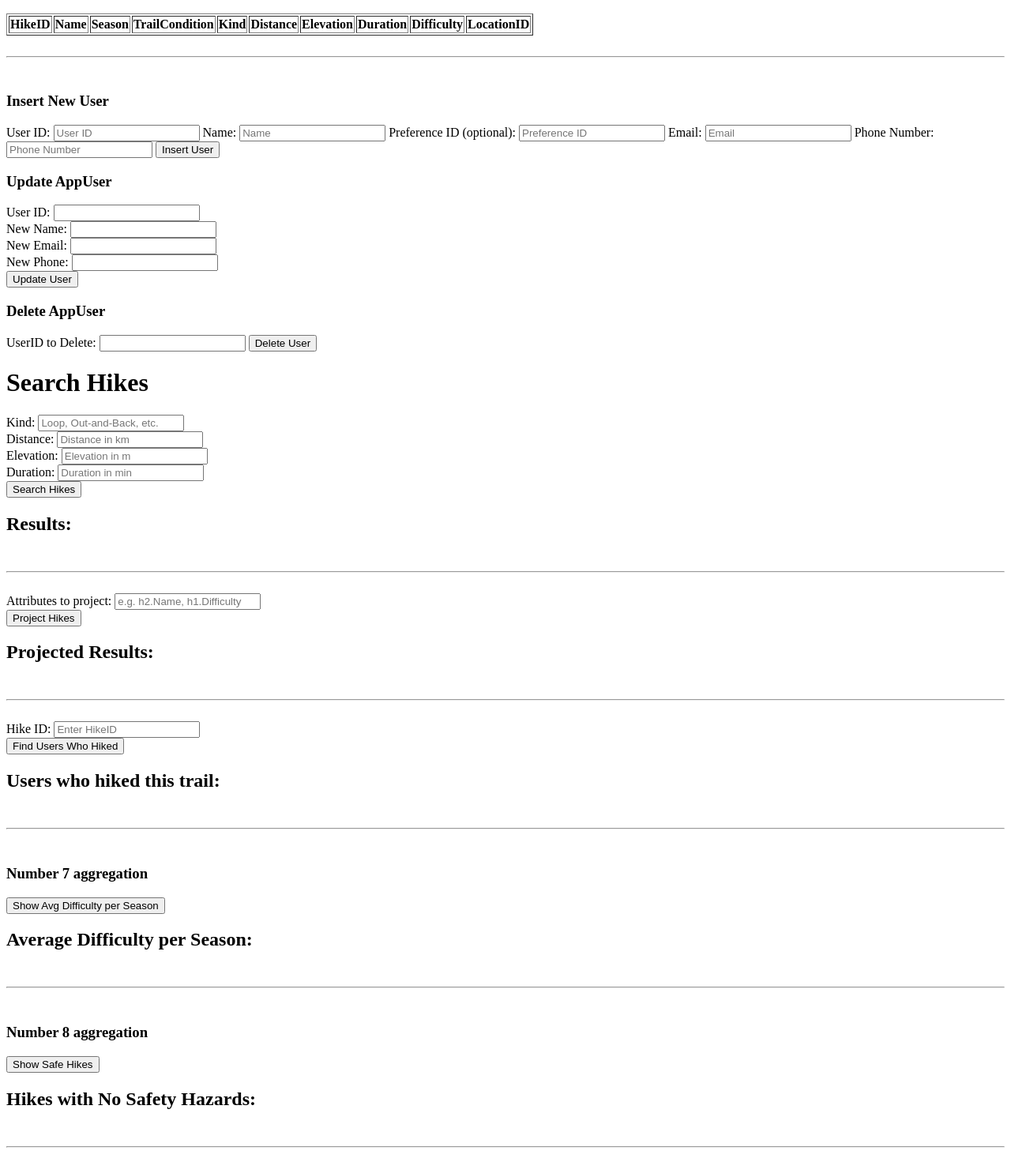
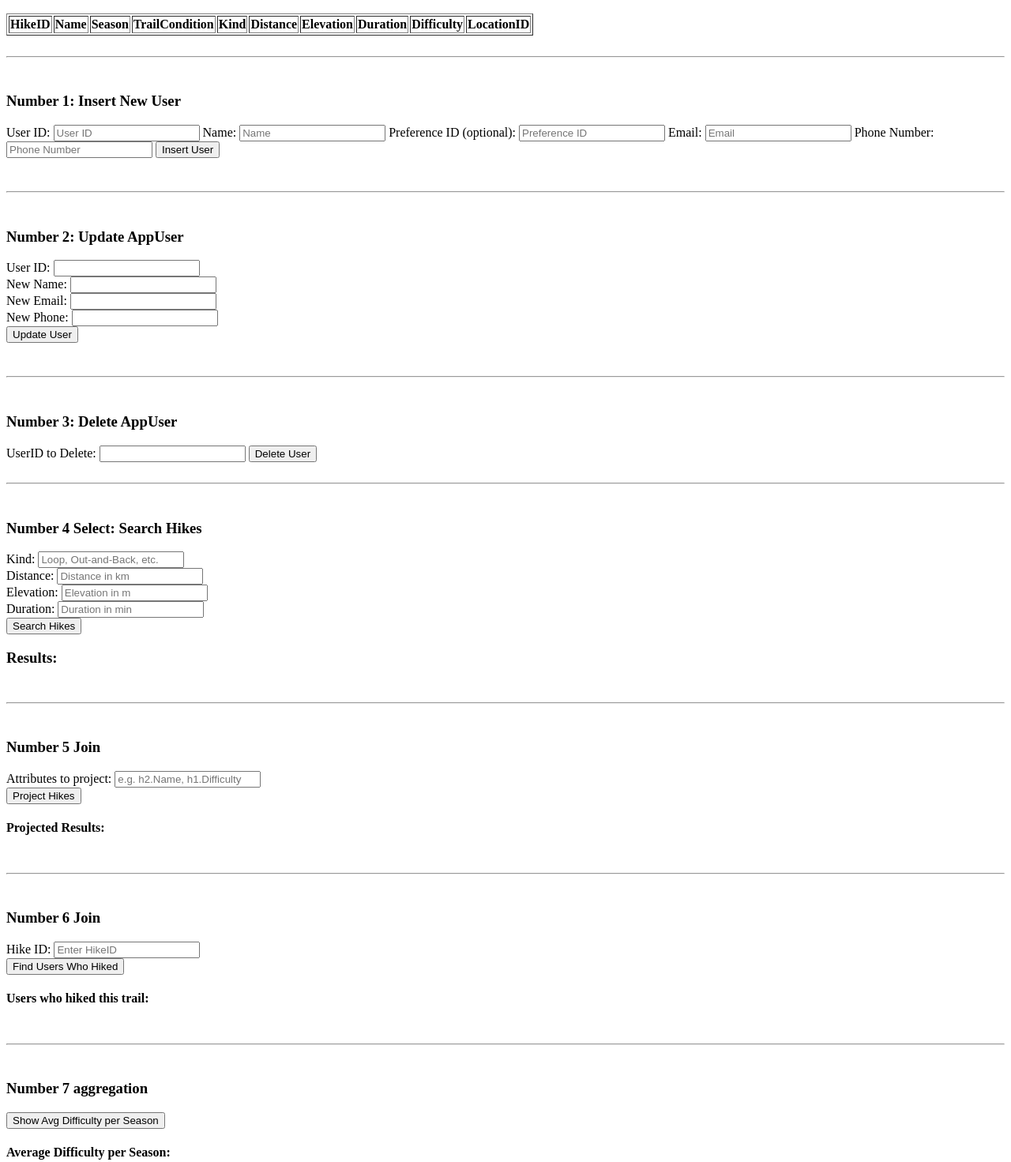
Before and after one commit to cheese-tart/Take-a-Hike, a website: page project/public/index.html in a window 1280 px wide. Shown: the part 333-1804 px from the top of the page at 79% size. Drawn offline with Linux system fonts and the light colour scheme; no server answers.

Commit message:
updated front end

```diff
--- a/project/public/index.html
+++ b/project/public/index.html
@@ -67,7 +67,7 @@
 
     <br><hr><br> <!-- ========================================================================= -->
 
-    <h3>Insert New User</h3>
+    <h3>Number 1: Insert New User</h3>
 <form id="insertAppUserForm">
     <label for="insertUserID">User ID:</label>
     <input type="number" id="insertUserID" placeholder="User ID" required>
@@ -88,7 +88,9 @@
 </form>
 <p id="insertUserResultMsg"></p>
 
-<h3>Update AppUser</h3>
+<br><hr><br> <!-- ========================================================================= -->
+
+<h3>Number 2: Update AppUser</h3>
 <form id="updateAppUserForm">
     <label>User ID: <input type="number" id="updateUid" required></label><br>
     <label>New Name: <input type="text" id="updateName"></label><br>
@@ -98,15 +100,17 @@
 </form>
 <p id="updateResultMsg"></p>
 
-<h3>Delete AppUser</h3>
+
+<br><hr><br> <!-- ========================================================================= -->
+<h3>Number 3: Delete AppUser</h3>
 <form id="deleteAppUserForm">
     <label for="deleteUid">UserID to Delete:</label>
     <input type="number" id="deleteUid" required>
     <button type="submit">Delete User</button>
 </form>
+    <br><hr><br> <!-- ========================================================================= -->
 
-
-<h1>Search Hikes</h1>
+    <h3>Number 4 Select: Search Hikes</h3>
 
     <div>
         <label>Kind: <input type="text" id="kindInput" placeholder="Loop, Out-and-Back, etc."></label><br>
@@ -116,25 +120,27 @@
         <button id="searchHikesBtn">Search Hikes</button>
     </div>
 
-    <h2>Results:</h2>
+    <h3>Results:</h3>
     <div id="hikeResults"></div>
 
     <br><hr><br> <!-- ========================================================================= -->
+    <h3>Number 5 Join</h3>
     <div>
     <label>Attributes to project: <input type="text" id="attributesInput" placeholder="e.g. h2.Name, h1.Difficulty"></label><br>
     <button id="projectHikesBtn">Project Hikes</button>
     </div>
 
-    <h2>Projected Results:</h2>
+    <h4>Projected Results:</h4>
     <div id="projectedResults"></div>
 
     <br><hr><br> <!-- ========================================================================= -->
+    <h3>Number 6 Join</h3>
     <div>
         <label>Hike ID: <input type="number" id="hikeIdInput" placeholder="Enter HikeID"></label><br>
         <button id="findUsersBtn">Find Users Who Hiked</button>
     </div>
 
-    <h2>Users who hiked this trail:</h2>
+    <h4>Users who hiked this trail:</h4>
     <div id="usersResults"></div>
 
     <br><hr><br> <!-- ========================================================================= -->
@@ -144,7 +150,7 @@
     <button id="avgDiffBtn">Show Avg Difficulty per Season</button>
     </div>
 
-    <h2>Average Difficulty per Season:</h2>
+    <h4>Average Difficulty per Season:</h4>
     <div id="avgDiffResults"></div>
     <br><hr><br> <!-- ========================================================================= -->
 
@@ -154,7 +160,7 @@
     <button id="safeHikesBtn">Show Safe Hikes</button>
     </div>
 
-    <h2>Hikes with No Safety Hazards:</h2>
+    <h4>Hikes with No Safety Hazards:</h4>
     <div id="safeHikesResults"></div>
     <br><hr><br> <!-- ========================================================================= -->
 
```
